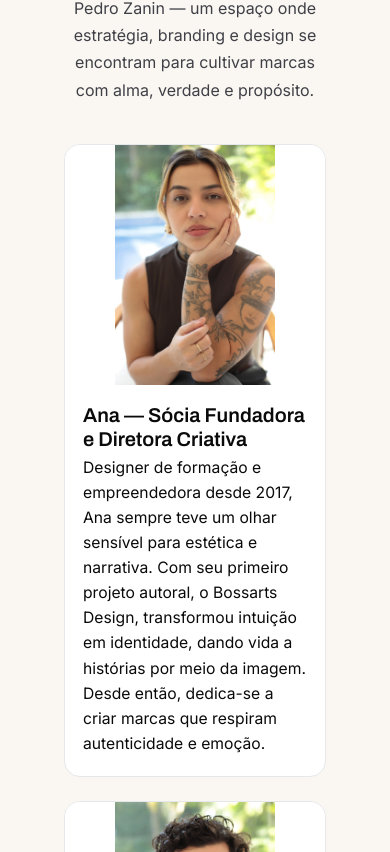
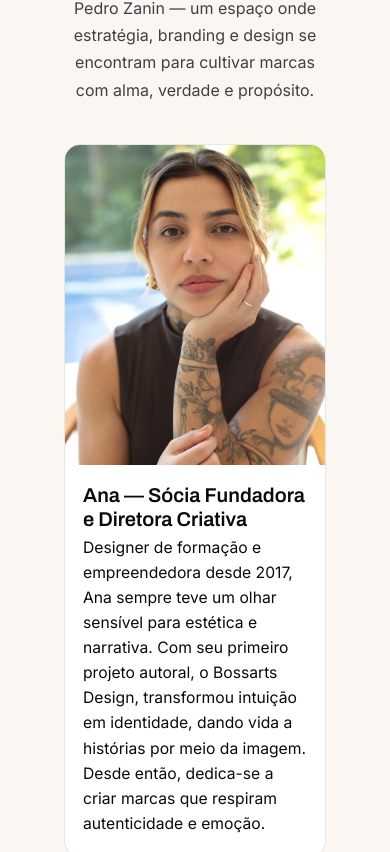
Before and after one commit to osanaizera/casa-flora-site, a Next.js app: page / in a window 390 px wide. Shown: the part 3352-4204 px from the top of the page. Built offline with nearby package versions, Linux system fonts and the light colour scheme.

Commit message:
style(Sobre): make portraits fill without letterboxing (cover + top focus); increase image height for better composition; align text width with image (stacked card)

```diff
--- a/src/app/globals.css
+++ b/src/app/globals.css
@@ -3323,10 +3323,10 @@ body {
 .about-brief__media {
   position: relative;
   overflow: hidden;
-  min-height: 300px;
-}
-
-.about-brief__img { object-fit: contain; background: #fff; }
+  min-height: 420px; /* imagem mais alta para evitar cortes no rosto */
+}
+
+.about-brief__img { object-fit: cover; object-position: center top; }
 
 .about-brief__content {
   display: flex;
@@ -3358,5 +3358,5 @@ body {
 
 @media (max-width: 1024px) {
   .about-brief__grid { grid-template-columns: 1fr; }
-  .about-brief__media { min-height: 240px; }
-}
+  .about-brief__media { min-height: 320px; }
+}
```
